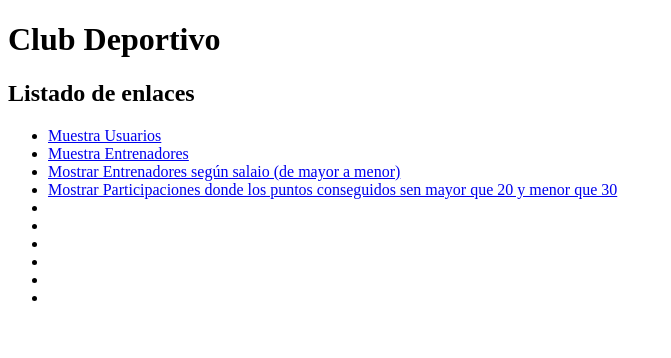
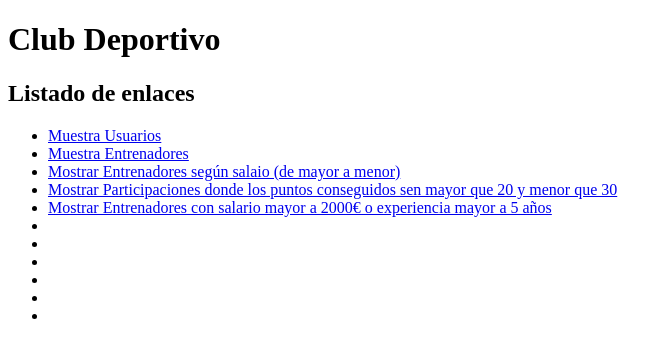
Before and after one commit to jesufercor-max/Club-Deportivo, a Django app: page / in a window 1280 px wide. Shown: the top 358 px of the page, without its empty margins (0-671 px from the left). Run offline with Django 5.2, Linux system fonts and the light colour scheme; parts of the project's set-up code (start-up, migrations or seed data) failed here and were passed over.

Commit message:
Rama URls_5 creada

```diff
--- /dev/null
+++ b/app_club/templates/app_club/entrenadoresExperiencia.html
@@ -0,0 +1,6 @@
+<h2>Entrenadores filtrados</h2>
+<ul>
+  {% for e in entrenadores_con_salario %}
+    <li>{{ e.id }} - Salario: {{ e.salario }} - Experiencia: {{ e.experiencia_anios }} años</li>
+  {% endfor %}
+</ul>
--- a/app_club/templates/index.html
+++ b/app_club/templates/index.html
@@ -9,6 +9,7 @@
       <li><a href="{% url 'mostrar_entrenador' %}">Muestra Entrenadores</a></li>
       <li><a href="{% url 'mostrar_entrenador_salario' %}">Mostrar Entrenadores según salaio (de mayor a menor)</a></li>
       <li><a href="{% url 'mostrar_participacion' puntos_participacion=26 %}">Mostrar Participaciones donde los puntos conseguidos sen mayor que 20 y menor que 30</a></li>
+      <li><a href="{% url 'entrenadores_con_salario' salario=2000 %}">Mostrar Entrenadores con salario mayor a 2000€ o experiencia mayor a 5 años</a></li>
       <li></li>
       <li></li>
       <li></li>
--- a/app_club/urls.py
+++ b/app_club/urls.py
@@ -1,4 +1,4 @@
-from django.urls import path
+from django.urls import path, re_path
 from .import views
 
 urlpatterns = [
@@ -7,4 +7,5 @@ urlpatterns = [
    path('entrenador/', views.mostrar_entrenador, name='mostrar_entrenador'),
    path('entrenadorSalario/', views.mostrar_entrenador_salario, name='mostrar_entrenador_salario'),
    path('participaciones/<int:puntos_participacion>' , views.mostrar_participacion, name ='mostrar_participacion'),
+   re_path(r'^entrnadoresExperiencia/(?P<salario>[0-9]+)$', views.entrenadores_con_salario, name='entrenadores_con_salario')
 ]
--- a/app_club/views.py
+++ b/app_club/views.py
@@ -41,3 +41,11 @@ def mostrar_participacion(request, puntos_participacion):
                                                  + "WHERE p.puntos > 25 AND p.puntos < 30 "
                                                  + "ORDER BY p.puntos DESC "))
    return render(request, 'app_club/participaciones.html', {'mostrar_participacion' : participaciones})
+
+# Vista 5: Entrenadores con salario mayor a 2000€ o la experiencia mayor a 5 años
+def entrenadores_con_salario(request, salario):
+   entrenadores = Entrenador.objects.filter(Q(salario__gt=salario) | Q(experiencia_anios__gt=5))
+   entrenadores = (Entrenador.objects.raw("SELECT e.id, e.salario, e.experiencia_anios "
+                                           + "FROM app_club_entrenador e "
+                                           + "WHERE e.salario > 2000 OR e.experiencia_anios > 5 "))
+   return render(request, 'app_club/entrenadoresExperiencia.html', {'entrenadores_con_salario': entrenadores})
```
Also changed, not shown: README.md.
